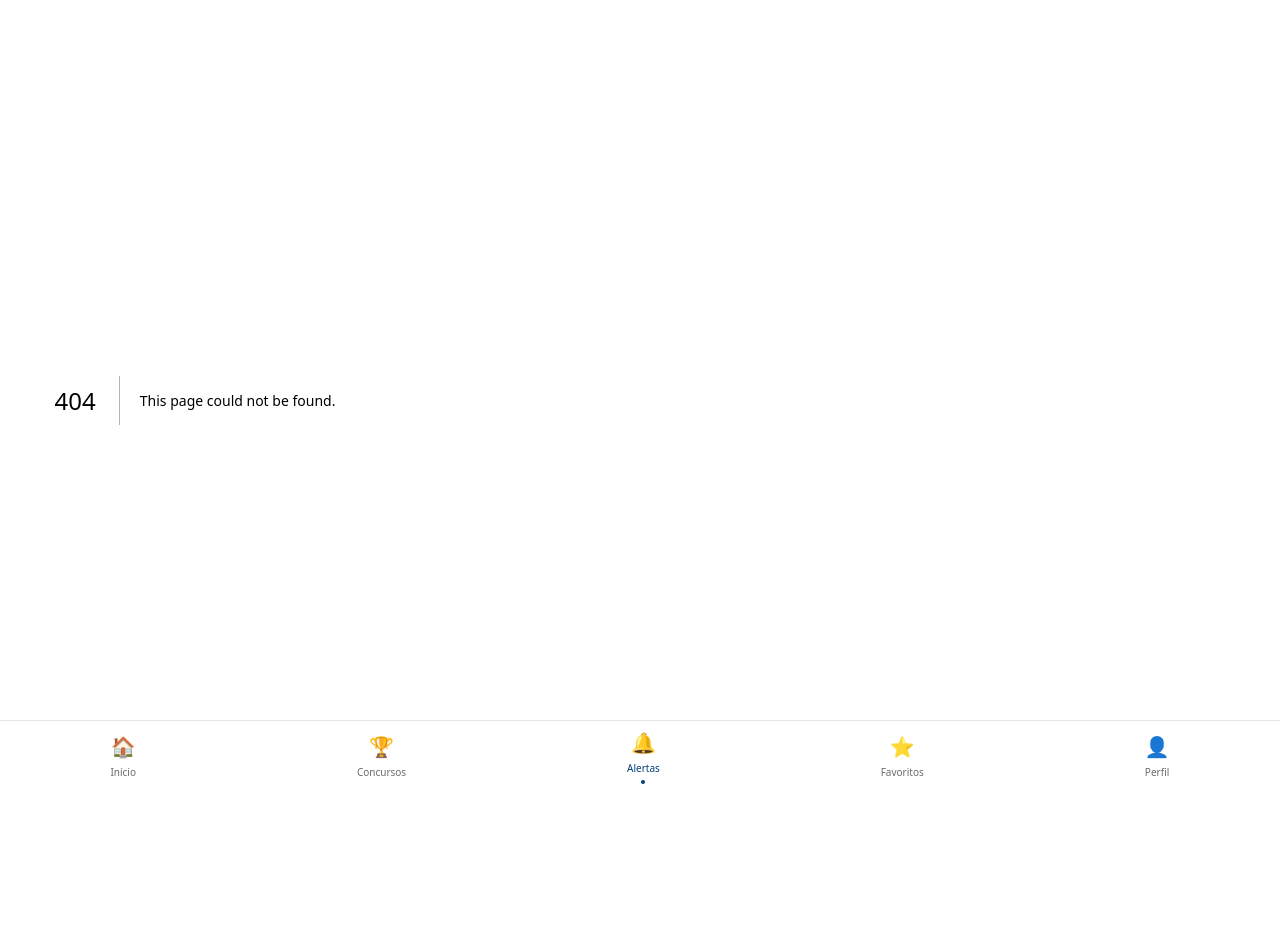
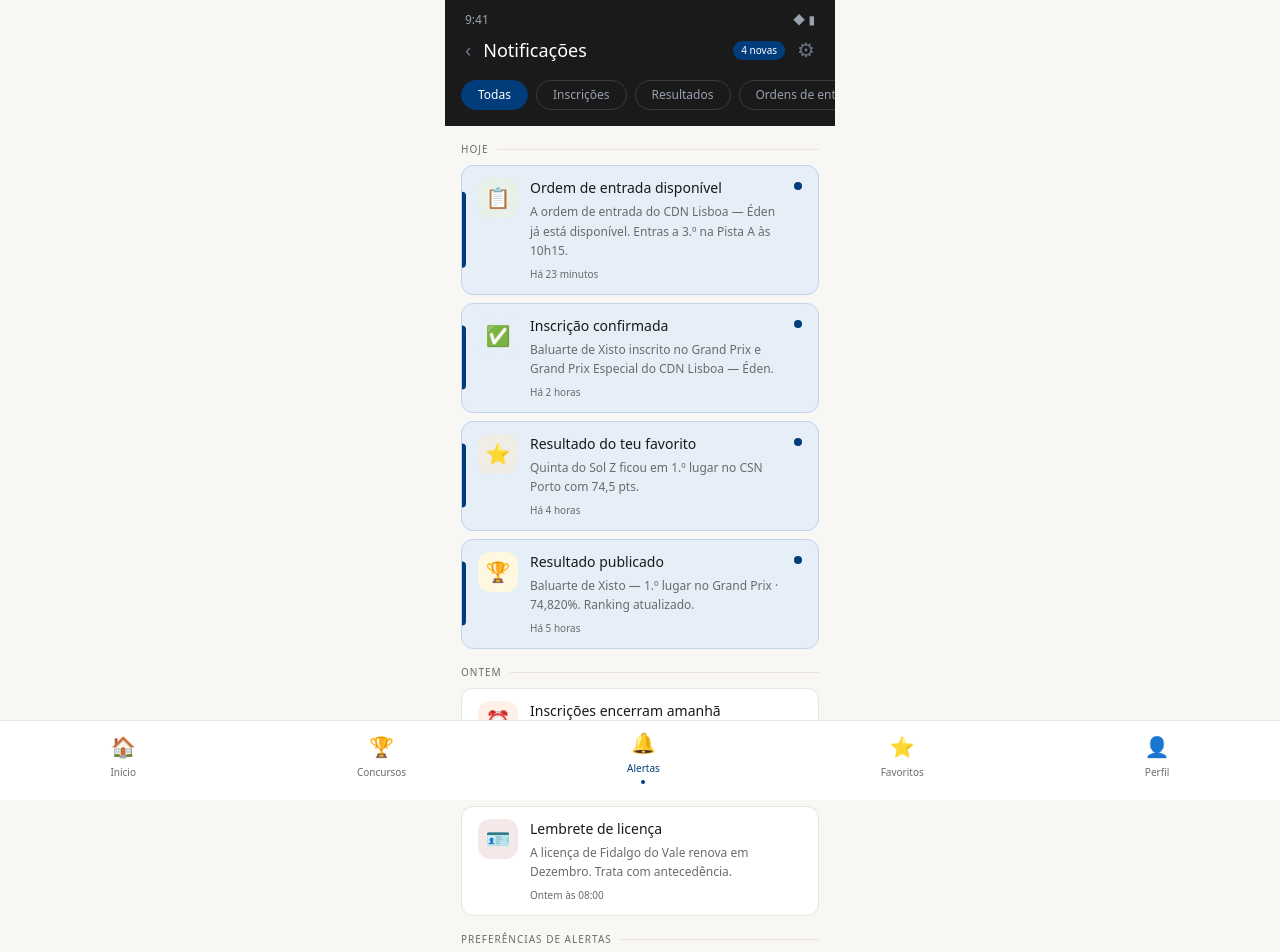
Before and after one commit to vascogameiroramires-ctrl/fep-app, a Next.js app: page /notificacoes in a window 1280 px wide. Before the commit this address had no page. Shown: the top 952 px of the page. Before the commit the page ends 800 px from the top, so only its background shows below. Built offline with nearby package versions, Linux system fonts and the light colour scheme.

Commit message:
pagina notificacoes

```diff
--- /dev/null
+++ b/app/notificacoes/page.tsx
@@ -0,0 +1,184 @@
+import Link from "next/link";
+
+const notificacoes = [
+  {
+    id: 1,
+    tipo: "ordem",
+    titulo: "Ordem de entrada disponível",
+    descricao: "A ordem de entrada do CDN Lisboa — Éden já está disponível. Entras a 3.º na Pista A às 10h15.",
+    tempo: "Há 23 minutos",
+    lida: false,
+    icon: "📋",
+    cor: "bg-[#e8f0e8]",
+  },
+  {
+    id: 2,
+    tipo: "inscricao",
+    titulo: "Inscrição confirmada",
+    descricao: "Baluarte de Xisto inscrito no Grand Prix e Grand Prix Especial do CDN Lisboa — Éden.",
+    tempo: "Há 2 horas",
+    lida: false,
+    icon: "✅",
+    cor: "bg-[#e6eef7]",
+  },
+  {
+    id: 3,
+    tipo: "favorito",
+    titulo: "Resultado do teu favorito",
+    descricao: "Quinta do Sol Z ficou em 1.º lugar no CSN Porto com 74,5 pts.",
+    tempo: "Há 4 horas",
+    lida: false,
+    icon: "⭐",
+    cor: "bg-[#f0ece6]",
+  },
+  {
+    id: 4,
+    tipo: "resultado",
+    titulo: "Resultado publicado",
+    descricao: "Baluarte de Xisto — 1.º lugar no Grand Prix · 74,820%. Ranking atualizado.",
+    tempo: "Há 5 horas",
+    lida: false,
+    icon: "🏆",
+    cor: "bg-[#fff8e0]",
+  },
+  {
+    id: 5,
+    tipo: "alerta",
+    titulo: "Inscrições encerram amanhã",
+    descricao: "As inscrições para o CCA Évora — Etapa 3 encerram amanhã às 23h59.",
+    tempo: "Ontem às 09:00",
+    lida: true,
+    icon: "⏰",
+    cor: "bg-[#fff0e8]",
+  },
+  {
+    id: 6,
+    tipo: "licenca",
+    titulo: "Lembrete de licença",
+    descricao: "A licença de Fidalgo do Vale renova em Dezembro. Trata com antecedência.",
+    tempo: "Ontem às 08:00",
+    lida: true,
+    icon: "🪪",
+    cor: "bg-[#f5e8e8]",
+  },
+];
+
+const preferencias = [
+  { icon: "✅", label: "Confirmações de inscrição", desc: "Quando uma inscrição é aceite", ativo: true, cor: "bg-[#e6eef7]" },
+  { icon: "📋", label: "Ordens de entrada", desc: "Quando a organização publicar", ativo: true, cor: "bg-[#e8f0e8]" },
+  { icon: "🏆", label: "Resultados", desc: "Quando os resultados são publicados", ativo: true, cor: "bg-[#fff8e0]" },
+  { icon: "⭐", label: "Favoritos", desc: "Resultados de cavalos e cavaleiros seguidos", ativo: true, cor: "bg-[#f0ece6]" },
+  { icon: "🪪", label: "Licenças e renovações", desc: "Avisos com antecedência", ativo: false, cor: "bg-[#f5e8e8]" },
+];
+
+export default function Notificacoes() {
+  const hoje = notificacoes.filter((n) => !n.lida);
+  const ontem = notificacoes.filter((n) => n.lida);
+  const naoLidas = notificacoes.filter((n) => !n.lida).length;
+
+  return (
+    <main className="pb-24">
+
+      {/* Status bar */}
+      <div className="bg-[#1a1a1a] px-5 pt-3 pb-2 flex justify-between items-center">
+        <span className="text-xs text-gray-400">9:41</span>
+        <span className="text-xs text-gray-400">◆ ▮</span>
+      </div>
+
+      {/* Header */}
+      <div className="bg-[#1a1a1a] px-5 pb-4 flex justify-between items-center">
+        <div className="flex items-center gap-3">
+          <Link href="/" className="text-gray-500 text-xl">‹</Link>
+          <h1 className="text-white text-lg font-medium">Notificações</h1>
+        </div>
+        <div className="flex items-center gap-3">
+          <span className="bg-[#003d7a] text-white text-[10px] font-medium px-2 py-0.5 rounded-full">
+            {naoLidas} novas
+          </span>
+          <span className="text-gray-500 text-xl">⚙</span>
+        </div>
+      </div>
+
+      {/* Filtros */}
+      <div className="bg-[#1a1a1a] px-4 pb-4 flex gap-2 overflow-x-auto">
+        {["Todas", "Inscrições", "Resultados", "Ordens de entrada", "Favoritos"].map((f, i) => (
+          <button key={f} className={`flex-shrink-0 px-4 py-1.5 rounded-full text-xs font-medium border ${
+            i === 0 ? "bg-[#003d7a] border-[#003d7a] text-white" : "border-[#3a3a3a] text-gray-400"
+          }`}>
+            {f}
+          </button>
+        ))}
+      </div>
+
+      {/* Hoje */}
+      <div className="px-4 pt-4 pb-2 flex items-center gap-2">
+        <span className="text-[10px] font-medium text-[#6b6b6b] uppercase tracking-widest">Hoje</span>
+        <div className="flex-1 h-px bg-[#e8e4df]" />
+      </div>
+
+      <div className="px-4 flex flex-col gap-2">
+        {hoje.map((n) => (
+          <div key={n.id} className="bg-[#e6eef7] border border-[#c0d4ec] rounded-xl px-4 py-3 flex gap-3 relative overflow-hidden">
+            <div className="absolute left-0 top-1/2 -translate-y-1/2 w-1 h-3/5 bg-[#003d7a] rounded-r-full" />
+            <div className={`w-10 h-10 rounded-xl ${n.cor} flex items-center justify-center text-xl flex-shrink-0`}>
+              {n.icon}
+            </div>
+            <div className="flex-1">
+              <p className="text-sm font-medium text-[#1a1a1a]">{n.titulo}</p>
+              <p className="text-xs text-[#6b6b6b] mt-1 leading-relaxed">{n.descricao}</p>
+              <p className="text-[10px] text-[#6b6b6b] mt-1.5">{n.tempo}</p>
+            </div>
+            <div className="w-2 h-2 rounded-full bg-[#003d7a] flex-shrink-0 mt-1" />
+          </div>
+        ))}
+      </div>
+
+      {/* Ontem */}
+      <div className="px-4 pt-4 pb-2 flex items-center gap-2">
+        <span className="text-[10px] font-medium text-[#6b6b6b] uppercase tracking-widest">Ontem</span>
+        <div className="flex-1 h-px bg-[#e8e4df]" />
+      </div>
+
+      <div className="px-4 flex flex-col gap-2">
+        {ontem.map((n) => (
+          <div key={n.id} className="bg-white border border-[#e8e4df] rounded-xl px-4 py-3 flex gap-3">
+            <div className={`w-10 h-10 rounded-xl ${n.cor} flex items-center justify-center text-xl flex-shrink-0`}>
+              {n.icon}
+            </div>
+            <div className="flex-1">
+              <p className="text-sm font-medium text-[#1a1a1a]">{n.titulo}</p>
+              <p className="text-xs text-[#6b6b6b] mt-1 leading-relaxed">{n.descricao}</p>
+              <p className="text-[10px] text-[#6b6b6b] mt-1.5">{n.tempo}</p>
+            </div>
+          </div>
+        ))}
+      </div>
+
+      {/* Preferências */}
+      <div className="px-4 pt-4 pb-2 flex items-center gap-2">
+        <span className="text-[10px] font-medium text-[#6b6b6b] uppercase tracking-widest">Preferências de alertas</span>
+        <div className="flex-1 h-px bg-[#e8e4df]" />
+      </div>
+
+      <div className="px-4 pb-4">
+        <div className="bg-white border border-[#e8e4df] rounded-xl overflow-hidden">
+          {preferencias.map((p, i) => (
+            <div key={p.label} className={`flex items-center gap-3 px-4 py-3 ${i < preferencias.length - 1 ? "border-b border-[#e8e4df]" : ""}`}>
+              <div className={`w-8 h-8 rounded-lg ${p.cor} flex items-center justify-center text-base flex-shrink-0`}>
+                {p.icon}
+              </div>
+              <div className="flex-1">
+                <p className="text-xs font-medium text-[#1a1a1a]">{p.label}</p>
+                <p className="text-[10px] text-[#6b6b6b] mt-0.5">{p.desc}</p>
+              </div>
+              <div className={`w-9 h-5 rounded-full relative flex-shrink-0 ${p.ativo ? "bg-[#003d7a]" : "bg-[#e8e4df]"}`}>
+                <div className={`absolute top-0.5 w-4 h-4 rounded-full bg-white transition-all ${p.ativo ? "right-0.5" : "left-0.5"}`} />
+              </div>
+            </div>
+          ))}
+        </div>
+      </div>
+
+    </main>
+  );
+}
```
